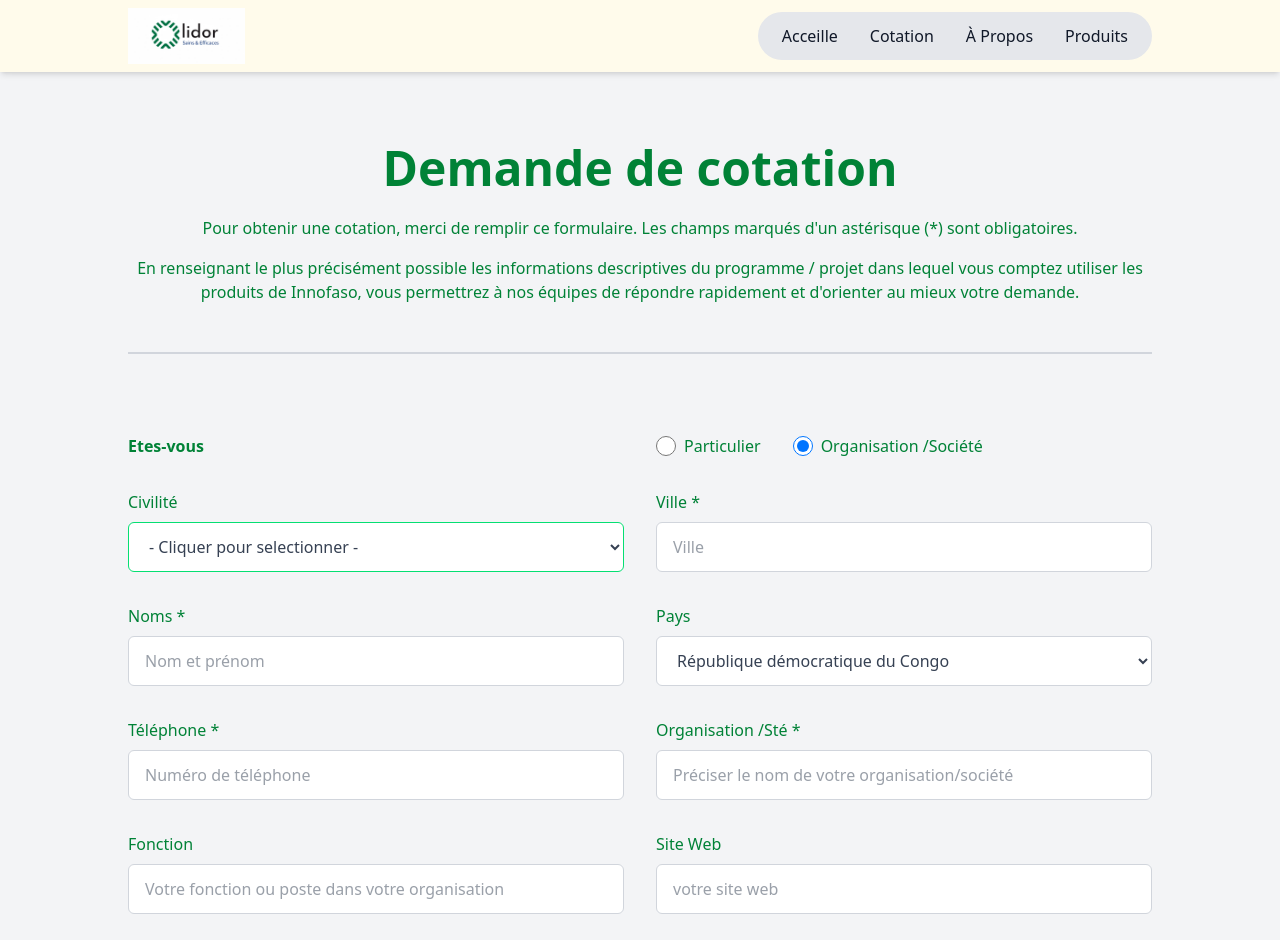
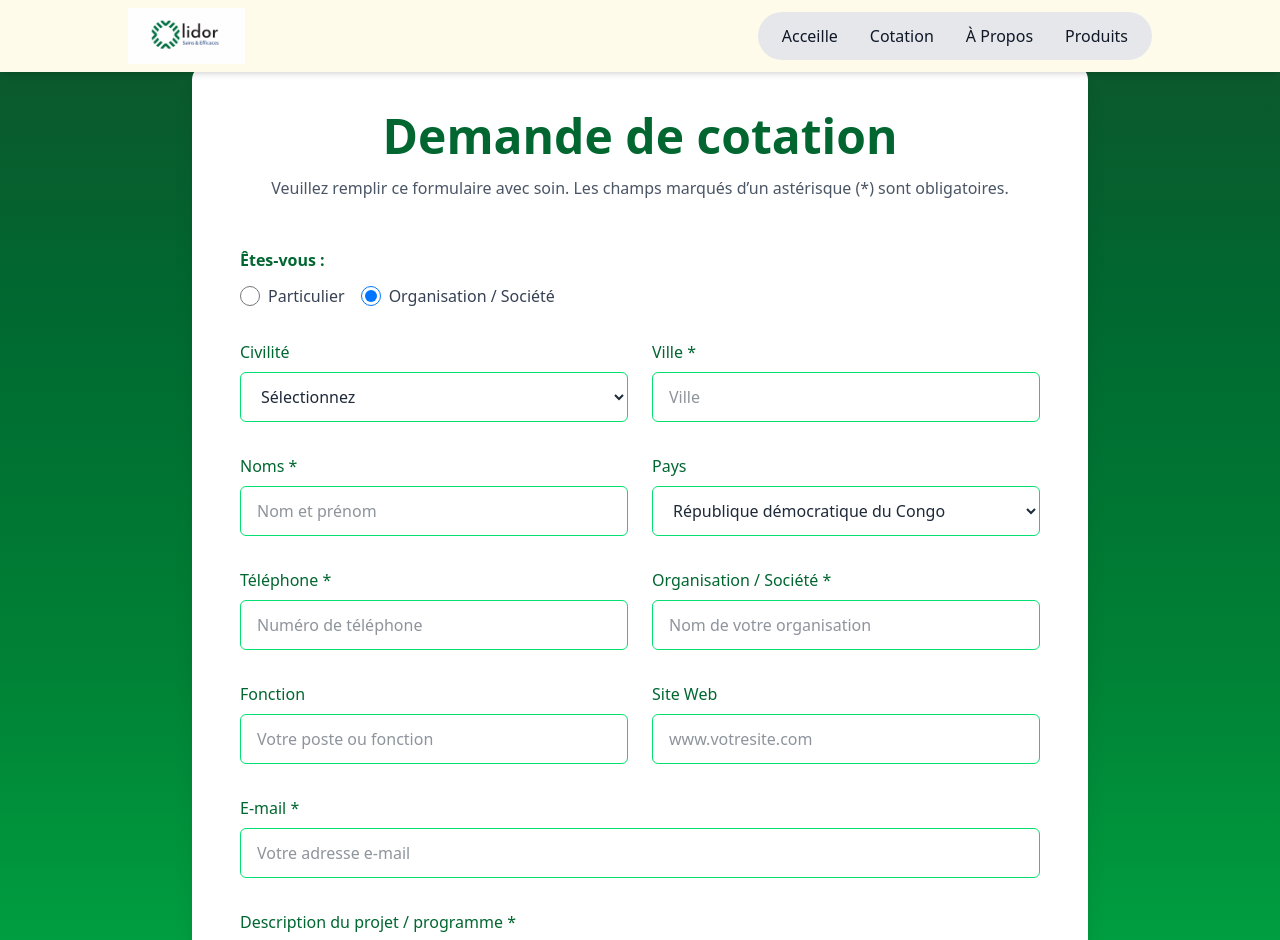
Before and after one commit to RolandAmini/Olidor.Sarl, a Next.js app: page /cotation in a window 1280 px wide. Shown: the top 940 px of the page. Built offline with nearby package versions, Linux system fonts and the light colour scheme.

Commit message:
Initial commit

```diff
--- a/app/cotation/page.tsx
+++ b/app/cotation/page.tsx
@@ -1,148 +1,162 @@
 "use client";
 
-import React, { useState } from 'react';
-import Navbar from '@/components/Navbar';
+import React, { useState } from "react";
+import Navbar from "@/components/Navbar";
 
 export default function QuoteRequestPage() {
   const [formData, setFormData] = useState({
-    userType: 'organisation',
-    civilite: '',
-    ville: '',
-    noms: '',
-    pays: 'République démocratique du Congo',
-    telephone: '',
-    organisation: '',
-    fonction: '',
-    siteWeb: '',
-    email: '',
-    description: ''
+    userType: "organisation",
+    civilite: "",
+    ville: "",
+    noms: "",
+    pays: "République démocratique du Congo",
+    telephone: "",
+    organisation: "",
+    fonction: "",
+    siteWeb: "",
+    email: "",
+    description: "",
   });
 
-  const handleChange = (e) => {
+  const handleChange = (
+    e: React.ChangeEvent<
+      HTMLInputElement | HTMLTextAreaElement | HTMLSelectElement
+    >
+  ) => {
     const { name, value } = e.target;
-    setFormData(prev => ({
+    setFormData((prev) => ({
       ...prev,
-      [name]: value
+      [name]: value,
     }));
   };
 
-  const handleRadioChange = (value) => {
-    setFormData(prev => ({
+  const handleRadioChange = (value: string) => {
+
+    setFormData((prev) => ({
       ...prev,
-      userType: value
+      userType: value,
     }));
   };
 
-  const handleSubmit = () => {
-    console.log('Form submitted:', formData);
-    // Add your form submission logic here
+  const handleSubmit = (e: React.FormEvent) => {
+    e.preventDefault();
+    console.log("Form submitted:", formData);
   };
 
   return (
     <>
       <Navbar />
-    <div className="min-h-screen bg-gray-100 py-12 px-4 sm:px-6 lg:px-8">
 
-      <div className="max-w-5xl mx-auto">
-
-        {/* Header */}
+      {/* Section principale */}
+      <div className="min-h-screen bg-gradient-to-b from-green-900 via-green-700 to-green-500 text-white py-16 px-4 sm:px-6 lg:px-8">
+        <div className="max-w-4xl mx-auto bg-white rounded-2xl shadow-xl p-8 sm:p-10 md:p-12 text-gray-800">
+          {/* Titre */}
           <div className="text-center mb-12">
-          <h1 className="text-4xl md:text-5xl font-bold mt-24 text-green-700 mb-6">
+            <h1 className="text-3xl sm:text-4xl md:text-5xl font-bold text-green-800 mb-4">
               Demande de cotation
             </h1>
-          <p className="text-green-700 text-base mb-4">
-            Pour obtenir une cotation, merci de remplir ce formulaire. Les champs marqués d'un astérisque (*) sont obligatoires.
-          </p>
-          <p className="text-green-700 text-base">
-            En renseignant le plus précisément possible les informations descriptives du programme / projet dans lequel vous comptez utiliser les produits de Innofaso, vous permettrez à nos équipes de répondre rapidement et d'orienter au mieux votre demande.
+            <p className="text-gray-600 text-sm sm:text-base">
+              Veuillez remplir ce formulaire avec soin. Les champs marqués d’un
+              astérisque (*) sont obligatoires.
             </p>
           </div>
 
-        <div className="border-t-2 border-gray-300 pt-8"></div>
-
-        {/* Form */}
-        <div className="space-y-8 mt-12">
-
-          {/* User Type Radio Buttons */}
-          <div className="grid grid-cols-1 md:grid-cols-2 gap-8">
-            <div className="font-semibold text-green-700">Etes-vous</div>
-            <div className="flex gap-8">
+          <form onSubmit={handleSubmit} className="space-y-8">
+            {/* Radio Boutons */}
+            <div>
+              <span className="block text-green-800 font-semibold mb-3">
+                Êtes-vous :
+              </span>
+              <div className="flex flex-col sm:flex-row gap-4">
                 <label className="flex items-center gap-2 cursor-pointer">
                   <input
                     type="radio"
                     name="userType"
                     value="particulier"
-                  checked={formData.userType === 'particulier'}
-                  onChange={() => handleRadioChange('particulier')}
+                    checked={formData.userType === "particulier"}
+                    onChange={() => handleRadioChange("particulier")}
                     className="w-5 h-5 text-green-700"
                   />
-                <span className="text-green-700">Particulier</span>
+                  <span className="text-gray-700">Particulier</span>
                 </label>
+
                 <label className="flex items-center gap-2 cursor-pointer">
                   <input
                     type="radio"
                     name="userType"
                     value="organisation"
-                  checked={formData.userType === 'organisation'}
-                  onChange={() => handleRadioChange('organisation')}
-                  className="w-5 h-5 text-teal-600"
+                    checked={formData.userType === "organisation"}
+                    onChange={() => handleRadioChange("organisation")}
+                    className="w-5 h-5 text-green-700"
                   />
-                <span className="text-green-700">Organisation /Société</span>
+                  <span className="text-gray-700">Organisation / Société</span>
                 </label>
               </div>
             </div>
 
             {/* Civilité & Ville */}
-          <div className="grid grid-cols-1 md:grid-cols-2 gap-8">
+            <div className="grid grid-cols-1 md:grid-cols-2 gap-6">
               <div>
-              <label className="block text-green-700 font-medium mb-2">Civilité</label>
+                <label className="block text-green-800 font-medium mb-2">
+                  Civilité
+                </label>
                 <select
                   name="civilite"
                   value={formData.civilite}
                   onChange={handleChange}
-                className="w-full px-4 py-3 bg-white border border-green-400 rounded-md focus:outline-none focus:ring-2 focus:ring-teal-500 text-gray-700"
+                  className="w-full px-4 py-3 border border-green-400 rounded-md focus:ring-2 focus:ring-green-600 focus:outline-none"
                 >
-                <option value="">- Cliquer pour selectionner -</option>
+                  <option value="">Sélectionnez</option>
                   <option value="M.">M.</option>
                   <option value="Mme">Mme</option>
                   <option value="Mlle">Mlle</option>
                 </select>
               </div>
+
               <div>
-              <label className="block text-green-700 font-medium mb-2">Ville *</label>
+                <label className="block text-green-800 font-medium mb-2">
+                  Ville *
+                </label>
                 <input
                   type="text"
                   name="ville"
                   value={formData.ville}
                   onChange={handleChange}
                   placeholder="Ville"
-                className="w-full px-4 py-3 bg-white border border-gray-300 rounded-md focus:outline-none focus:ring-2 focus:ring-teal-500 text-gray-700"
+                  className="w-full px-4 py-3 border border-green-400 rounded-md focus:ring-2 focus:ring-green-600 focus:outline-none"
                 />
               </div>
             </div>
 
             {/* Noms & Pays */}
-          <div className="grid grid-cols-1 md:grid-cols-2 gap-8">
+            <div className="grid grid-cols-1 md:grid-cols-2 gap-6">
               <div>
-              <label className="block text-green-700 font-medium mb-2">Noms *</label>
+                <label className="block text-green-800 font-medium mb-2">
+                  Noms *
+                </label>
                 <input
                   type="text"
                   name="noms"
                   value={formData.noms}
                   onChange={handleChange}
                   placeholder="Nom et prénom"
-                className="w-full px-4 py-3 bg-white border border-gray-300 rounded-md focus:outline-none focus:ring-2 focus:ring-teal-500 text-gray-700"
+                  className="w-full px-4 py-3 border border-green-400 rounded-md focus:ring-2 focus:ring-green-600 focus:outline-none"
                 />
               </div>
+
               <div>
-              <label className="block text-green-700 font-medium mb-2">Pays</label>
+                <label className="block text-green-800 font-medium mb-2">
+                  Pays
+                </label>
                 <select
                   name="pays"
                   value={formData.pays}
                   onChange={handleChange}
-                className="w-full px-4 py-3 bg-white border border-gray-300 rounded-md focus:outline-none focus:ring-2 focus:ring-teal-500 text-gray-700"
+                  className="w-full px-4 py-3 border border-green-400 rounded-md focus:ring-2 focus:ring-green-600 focus:outline-none"
                 >
-                <option value="République démocratique du Congo">République démocratique du Congo</option>
+                  <option value="République démocratique du Congo">
+                    République démocratique du Congo
+                  </option>
                   <option value="France">France</option>
                   <option value="Belgique">Belgique</option>
                   <option value="Canada">Canada</option>
@@ -152,99 +166,107 @@ export default function QuoteRequestPage() {
             </div>
 
             {/* Téléphone & Organisation */}
-          <div className="grid grid-cols-1 md:grid-cols-2 gap-8">
+            <div className="grid grid-cols-1 md:grid-cols-2 gap-6">
               <div>
-              <label className="block text-green-700 font-medium mb-2">Téléphone *</label>
+                <label className="block text-green-800 font-medium mb-2">
+                  Téléphone *
+                </label>
                 <input
                   type="tel"
                   name="telephone"
                   value={formData.telephone}
                   onChange={handleChange}
                   placeholder="Numéro de téléphone"
-                className="w-full px-4 py-3 bg-white border border-gray-300 rounded-md focus:outline-none focus:ring-2 focus:ring-teal-500 text-gray-700"
+                  className="w-full px-4 py-3 border border-green-400 rounded-md focus:ring-2 focus:ring-green-600 focus:outline-none"
                 />
               </div>
+
               <div>
-              <label className="block text-green-700 font-medium mb-2">Organisation /Sté *</label>
+                <label className="block text-green-800 font-medium mb-2">
+                  Organisation / Société *
+                </label>
                 <input
                   type="text"
                   name="organisation"
                   value={formData.organisation}
                   onChange={handleChange}
-                placeholder="Préciser le nom de votre organisation/société"
-                className="w-full px-4 py-3 bg-white border border-gray-300 rounded-md focus:outline-none focus:ring-2 focus:ring-teal-500 text-gray-700"
+                  placeholder="Nom de votre organisation"
+                  className="w-full px-4 py-3 border border-green-400 rounded-md focus:ring-2 focus:ring-green-600 focus:outline-none"
                 />
               </div>
             </div>
 
             {/* Fonction & Site Web */}
-          <div className="grid grid-cols-1 md:grid-cols-2 gap-8">
+            <div className="grid grid-cols-1 md:grid-cols-2 gap-6">
               <div>
-              <label className="block text-green-700 font-medium mb-2">Fonction</label>
+                <label className="block text-green-800 font-medium mb-2">
+                  Fonction
+                </label>
                 <input
                   type="text"
                   name="fonction"
                   value={formData.fonction}
                   onChange={handleChange}
-                placeholder="Votre fonction ou poste dans votre organisation"
-                className="w-full px-4 py-3 bg-white border border-gray-300 rounded-md focus:outline-none focus:ring-2 focus:ring-teal-500 text-gray-700"
+                  placeholder="Votre poste ou fonction"
+                  className="w-full px-4 py-3 border border-green-400 rounded-md focus:ring-2 focus:ring-green-600 focus:outline-none"
                 />
               </div>
+
               <div>
-              <label className="block text-green-700 font-medium mb-2">Site Web</label>
+                <label className="block text-green-800 font-medium mb-2">
+                  Site Web
+                </label>
                 <input
                   type="url"
                   name="siteWeb"
                   value={formData.siteWeb}
                   onChange={handleChange}
-                placeholder="votre site web"
-                className="w-full px-4 py-3 bg-white border border-gray-300 rounded-md focus:outline-none focus:ring-2 focus:ring-teal-500 text-gray-700"
+                  placeholder="www.votresite.com"
+                  className="w-full px-4 py-3 border border-green-400 rounded-md focus:ring-2 focus:ring-green-600 focus:outline-none"
                 />
               </div>
             </div>
 
             {/* Email */}
-          <div className="grid grid-cols-1 md:grid-cols-2 gap-8">
             <div>
-              <label className="block text-green-700 font-medium mb-2">E-mail *</label>
+              <label className="block text-green-800 font-medium mb-2">
+                E-mail *
+              </label>
               <input
                 type="email"
                 name="email"
                 value={formData.email}
                 onChange={handleChange}
-                placeholder="Votre adresse email privé ou professionnelle"
-                className="w-full px-4 py-3 bg-white border border-gray-300 rounded-md focus:outline-none focus:ring-2 focus:ring-teal-500 text-gray-700"
+                placeholder="Votre adresse e-mail"
+                className="w-full px-4 py-3 border border-green-400 rounded-md focus:ring-2 focus:ring-green-600 focus:outline-none"
               />
             </div>
-          </div>
 
-          {/* Description - Full Width */}
+            {/* Description */}
             <div>
-            <label className="block text-green-700 font-medium mb-2">
-              Description de votre projet / programme *
+              <label className="block text-green-800 font-medium mb-2">
+                Description du projet / programme *
               </label>
               <textarea
                 name="description"
                 value={formData.description}
                 onChange={handleChange}
-              rows="6"
+                rows={6}
                 placeholder="Décrivez votre projet en détail..."
-              className="w-full px-4 py-3 bg-white border border-gray-300 rounded-md focus:outline-none focus:ring-2 focus:ring-teal-500 text-gray-700 resize-none"
+                className="w-full px-4 py-3 border border-green-400 rounded-md focus:ring-2 focus:ring-green-600 focus:outline-none resize-none"
               ></textarea>
             </div>
 
-          {/* Submit Button */}
-          <div className="pt-6">
+            {/* Bouton d’envoi */}
+            <div className="text-center pt-6">
               <button
-              onClick={handleSubmit}
-              className="px-12 py-4 bg-green-400 hover:bg-teal-800 text-white font-bold rounded-md transition-all duration-300 shadow-lg hover:shadow-xl text-lg"
+                type="submit"
+                className="w-full sm:w-auto px-10 py-4 bg-green-600 hover:bg-green-800 text-white font-bold rounded-lg transition-all duration-300 shadow-lg"
               >
                 Envoyer la demande
               </button>
             </div>
-
-        </div>
-
+          </form>
         </div>
       </div>
     </>
--- a/components/Contact.tsx
+++ b/components/Contact.tsx
@@ -10,16 +10,16 @@ export default function ContactSection() {
   });
 
   const [isSubmitting, setIsSubmitting] = useState(false);
-  const [submitStatus, setSubmitStatus] = useState(null);
+  const [submitStatus, setSubmitStatus] = useState<'success' | 'error' | null>(null);
 
-  const handleChange = (e) => {
+  const handleChange = (e: React.ChangeEvent<HTMLInputElement | HTMLTextAreaElement>) => {
     setFormData({
       ...formData,
       [e.target.name]: e.target.value
     });
   };
 
-  const handleSubmit = async (e) => {
+  const handleSubmit = async (e: React.FormEvent<HTMLFormElement>) => {
     e.preventDefault();
     setIsSubmitting(true);
     setSubmitStatus(null);
@@ -122,6 +122,7 @@ export default function ContactSection() {
               onChange={handleChange}
               disabled={isSubmitting}
               placeholder="Écrivez votre message ici..."
+              rows={5}
               className="w-full px-0 py-3 bg-transparent border-b-2 border-gray-400 focus:border-gray-900 focus:outline-none transition-colors text-gray-900 text-lg resize-none placeholder-gray-500 disabled:opacity-50"
             ></textarea>
           </div>
--- a/components/Global.tsx
+++ b/components/Global.tsx
@@ -12,8 +12,7 @@ export default function GlobalPresencePage() {
     window.addEventListener('scroll', handleScroll, { passive: true });
     return () => window.removeEventListener('scroll', handleScroll);
   }, []);
-
-  const getParallaxStyle = (speed) => ({
+const getParallaxStyle = (speed: number) => ({
     transform: `translateY(${scrollY * speed}px)`,
     willChange: 'transform'
   });
```
Also changed, not shown: app/productsCatalog/page.tsx (+3 -8 lines). Lines whose indentation alone changed are shown as unchanged.
